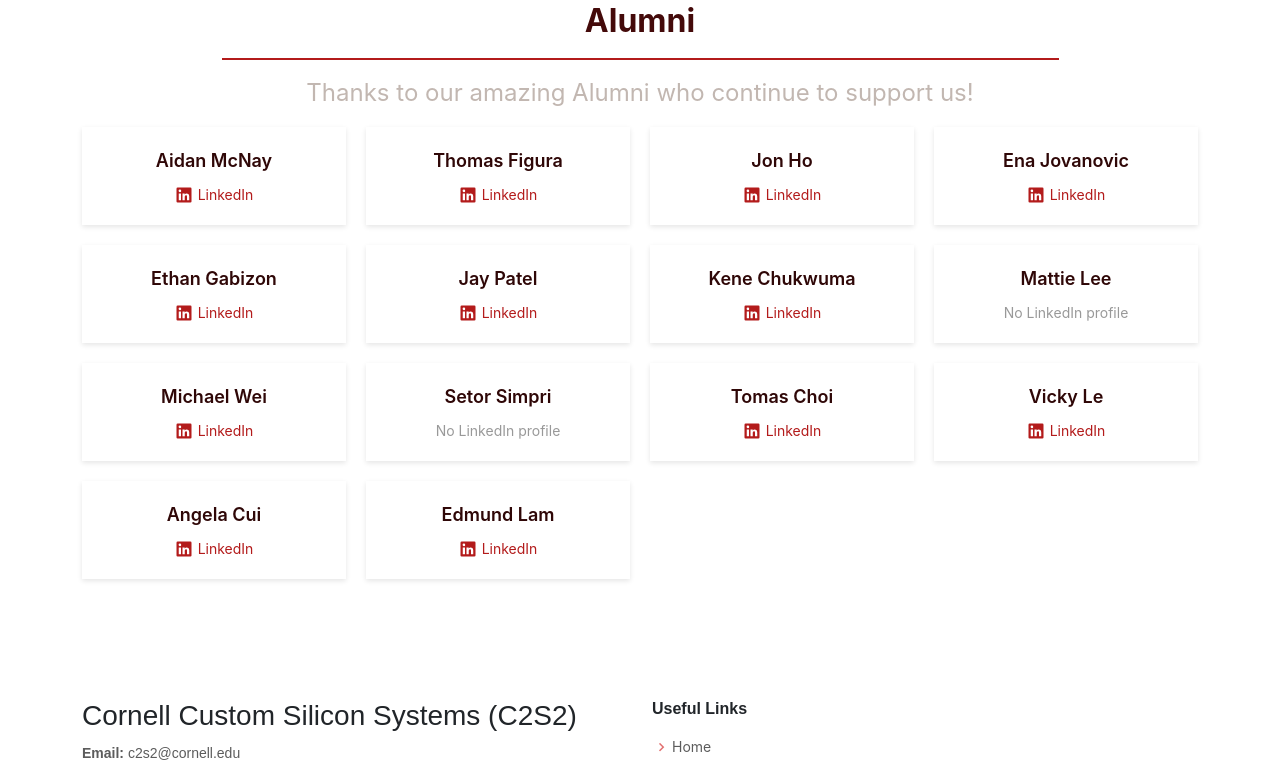
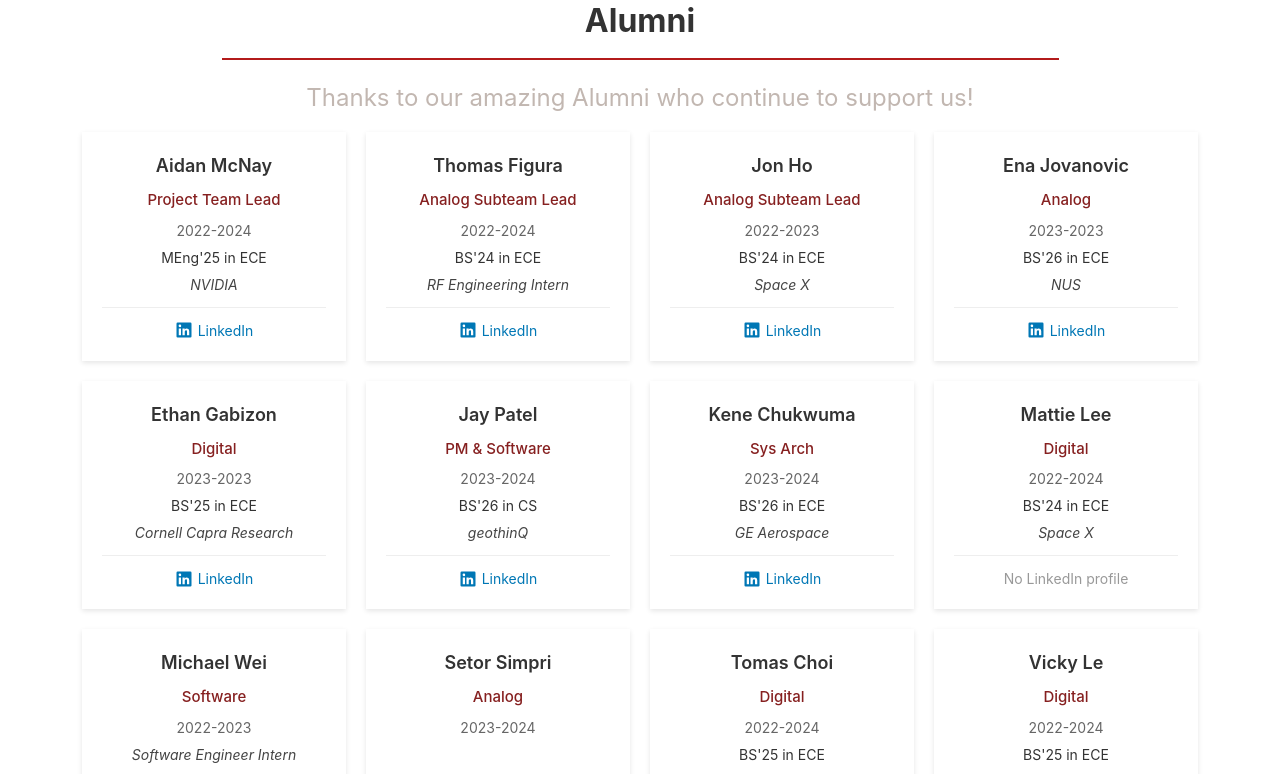
Before and after one commit to cornell-c2s2/c2s2-website-react, a React (Create React App) app in the folder frontend/: page /team in a window 1280 px wide. Shown: the part 3200-3974 px from the top of the page. Built offline with nearby package versions, Linux system fonts and the light colour scheme.

Commit message:
added more info for each alumni

```diff
--- a/frontend/src/assets/css/index.css
+++ b/frontend/src/assets/css/index.css
@@ -1325,12 +1325,12 @@ section {
   padding: 60px 0;
 }
 
-.alumni .section-title {
+.alumni-section .section-title {
   text-align: center;
   margin-bottom: 20px;
 }
 
-.alumni .section-title p {
+.alumni-section .section-title p {
   font-size: 32px;
   font-weight: bold;
   color: #333;
@@ -1369,6 +1369,9 @@ section {
   padding: 20px;
   text-align: center;
   transition: transform 0.3s ease, box-shadow 0.3s ease;
+  height: 100%;
+  display: flex;
+  flex-direction: column;
 }
 
 .alumni-card:hover {
@@ -1376,15 +1379,45 @@ section {
   box-shadow: 0 5px 15px rgba(0, 0, 0, 0.1);
 }
 
-.name {
+.alumni-card .name {
   font-size: 18px;
   font-weight: 600;
   margin-bottom: 10px;
+  color: #333;
+}
+
+.alumni-card .position {
+  font-size: 15px;
+  font-weight: 500;
+  margin-bottom: 8px;
+  color: #862020; /* Using the brand color */
+}
+
+.alumni-card .years {
+  font-size: 14px;
+  margin-bottom: 6px;
+  color: #666;
+}
+
+.alumni-card .major {
+  font-size: 14px;
+  margin-bottom: 6px;
+  color: #333;
+}
+
+.alumni-card .employer {
+  font-size: 14px;
+  margin-bottom: 12px;
+  color: #444;
+  font-style: italic;
 }
 
 .linkedin-container {
   display: flex;
   justify-content: center;
+  margin-top: auto;
+  padding-top: 12px;
+  border-top: 1px solid #eee;
 }
 
 .no-linkedin {
@@ -1397,11 +1430,12 @@ section {
   align-items: center;
   text-decoration: none;
   font-size: 14px;
+  color: #0077b5; /* LinkedIn color */
   transition: color 0.2s ease;
 }
 
 .linkedin-link:hover {
-  color: #862020;
+  color: #862020; /* Brand color on hover */
 }
 
 .linkedin-icon {
--- a/frontend/src/components/team.js
+++ b/frontend/src/components/team.js
@@ -65,63 +65,127 @@ function Team() {
       first: "Aidan",
       last: "McNay",
       linkedin: "https://www.linkedin.com/in/aidan-mcnay-0ba928201/",
+      position: "Project Team Lead",
+      years: "2022-2024",
+      major: "MEng'25 in ECE",
+      employer: "NVIDIA",
     },
     {
       first: "Thomas",
       last: "Figura",
       linkedin: "https://www.linkedin.com/in/tjf87/",
+      position: "Analog Subteam Lead",
+      years: "2022-2024",
+      major: "BS'24 in ECE",
+      employer: "RF Engineering Intern",
     },
     {
       first: "Jon",
       last: "Ho",
       linkedin: "https://www.linkedin.com/in/jon-ho-656156140/",
+      position: "Analog Subteam Lead",
+      years: "2022-2023",
+      major: "BS'24 in ECE",
+      employer: "Space X",
     },
     {
       first: "Ena",
       last: "Jovanovic",
       linkedin: "https://www.linkedin.com/in/ena-jovanovi%C4%87-2356a4311/",
+      position: "Analog",
+      years: "2023-2023",
+      major: "BS'26 in ECE",
+      employer: "NUS",
     },
     {
       first: "Ethan",
       last: "Gabizon",
       linkedin: "https://www.linkedin.com/in/ethan-gabizon/",
+      position: "Digital",
+      years: "2023-2023",
+      major: "BS'25 in ECE",
+      employer: "Cornell Capra Research",
     },
     {
       first: "Jay",
       last: "Patel",
       linkedin: "https://www.linkedin.com/in/jay-patel--/",
+      position: "PM & Software",
+      years: "2023-2024",
+      major: "BS'26 in CS",
+      employer: "geothinQ",
     },
     {
       first: "Kene",
       last: "Chukwuma",
       linkedin: "https://www.linkedin.com/in/kene-cornell/",
+      position: "Sys Arch",
+      years: "2023-2024",
+      major: "BS'26 in ECE",
+      employer: "GE Aerospace",
     },
-    { first: "Mattie", last: "Lee", linkedin: "" },
+    {
+      first: "Mattie",
+      last: "Lee",
+      linkedin: "",
+      position: "Digital",
+      years: "2022-2024",
+      major: "BS'24 in ECE",
+      employer: "Space X",
+    },
     {
       first: "Michael",
       last: "Wei",
       linkedin: "https://www.linkedin.com/in/wmich/",
+      position: "Software",
+      years: "2022-2023",
+      major: "",
+      employer: "Software Engineer Intern",
     },
-    { first: "Setor", last: "Simpri", linkedin: "" },
+    {
+      first: "Setor",
+      last: "Simpri",
+      linkedin: "",
+      position: "Analog",
+      years: "2023-2024",
+      major: "",
+      employer: "",
+    },
     {
       first: "Tomas",
       last: "Choi",
       linkedin: "https://www.linkedin.com/in/tomas-choi-913189240/",
+      position: "Digital",
+      years: "2022-2024",
+      major: "BS'25 in ECE",
+      employer: "ARM",
     },
     {
       first: "Vicky",
       last: "Le",
       linkedin: "https://www.linkedin.com/in/vicky-m-le/",
+      position: "Digital",
+      years: "2022-2024",
+      major: "BS'25 in ECE",
+      employer: "Intel",
     },
     {
       first: "Angela",
       last: "Cui",
       linkedin: "https://www.linkedin.com/in/angela-cui-575702214/",
+      position: "Digital Lead",
+      years: "2022-2024",
+      major: "BS'25 in ECE",
+      employer: "Space X",
     },
     {
       first: "Edmund",
       last: "Lam",
       linkedin: "https://www.linkedin.com/in/lam-edmund/",
+      position: "Digital Lead 23/24",
+      years: "2022-2024",
+      major: "BA'24 in CS",
+      employer: "NASA JPL",
     },
   ];
 
@@ -525,7 +589,7 @@ function Team() {
               role=""
               img={abigailVarghese}
               github=""
-              linkedin="www.linkedin.com/in/abigail-varghese-589b49244"
+              linkedin="https://www.linkedin.com/in/abigail-varghese-589b49244"
             />
 
             <TeamMember
@@ -636,6 +700,14 @@ function Alumni(prop) {
     <div className="alumni-card">
       <div className="name">{prop.first + " " + prop.last}</div>
 
+      {prop.position && <div className="position">{prop.position}</div>}
+
+      {prop.years && <div className="years">{prop.years}</div>}
+
+      {prop.major && <div className="major">{prop.major}</div>}
+
+      {prop.employer && <div className="employer">{prop.employer}</div>}
+
       <div className="linkedin-container">
         {prop.linkedin === "" ? (
           <span className="no-linkedin">No LinkedIn profile</span>
```
